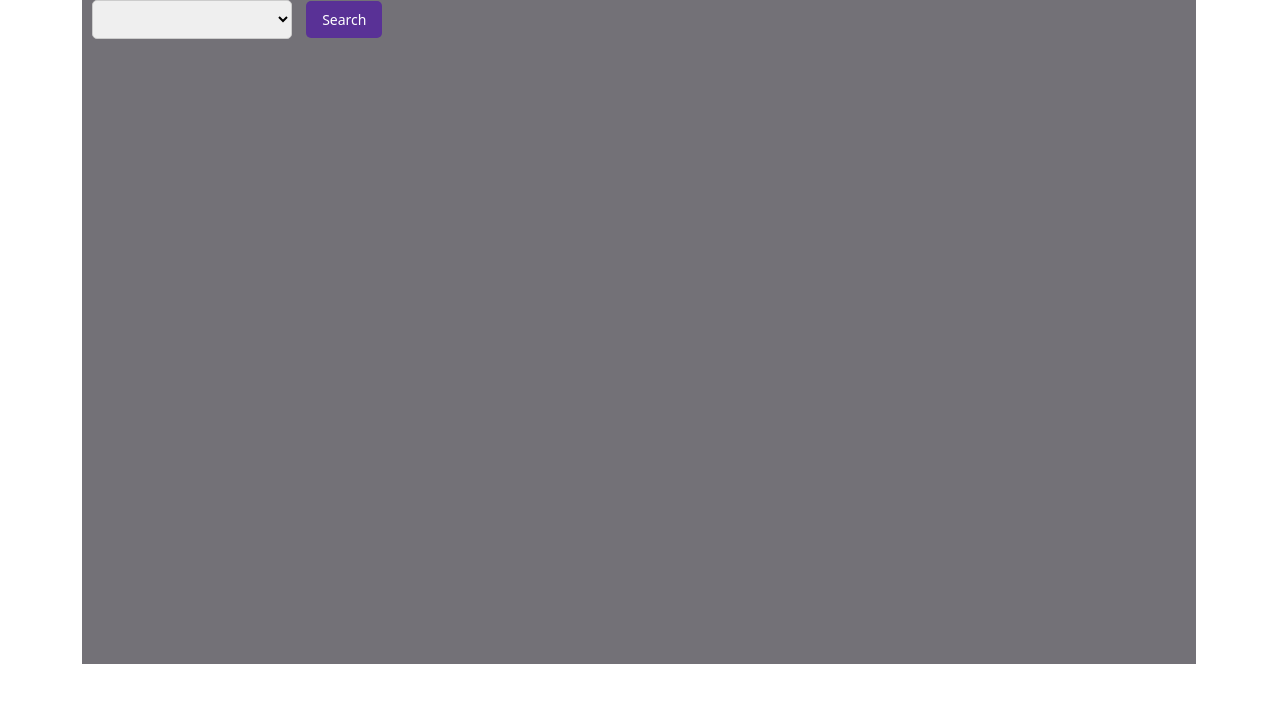
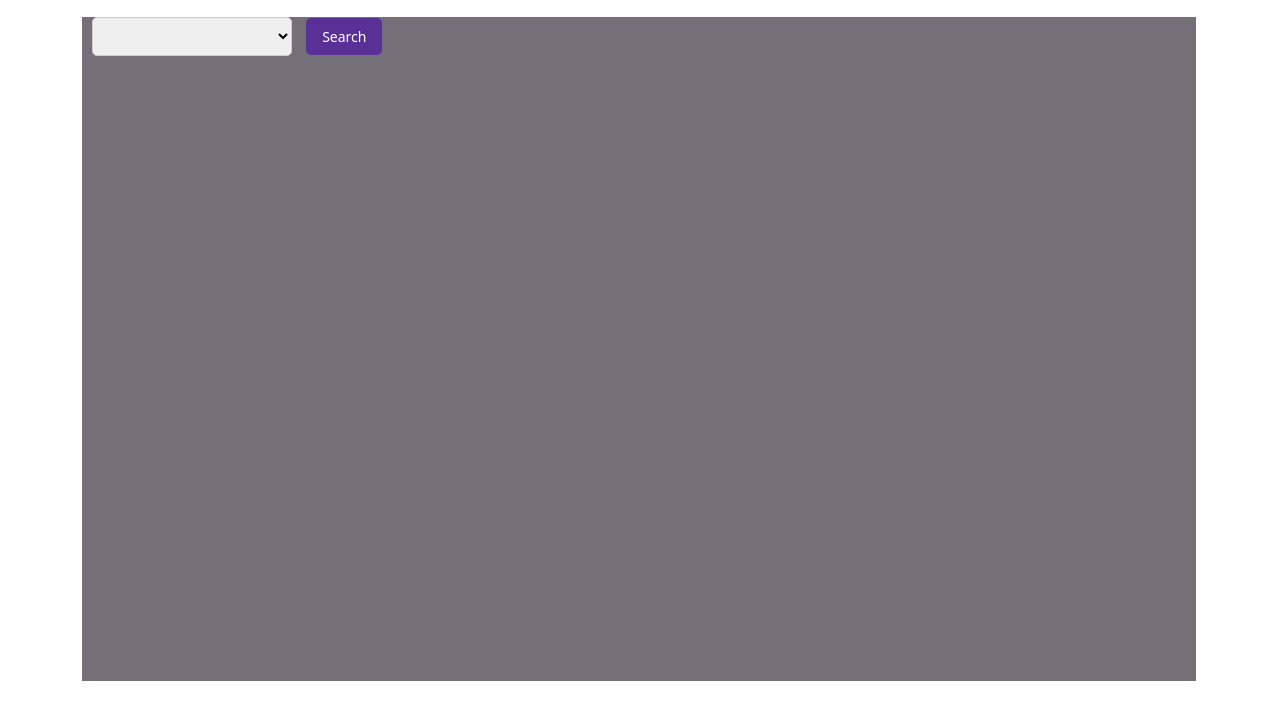
Before and after one commit to UmarShaheen03/Graph-Family-Tree, a Flask app: page /tree in a window 1280 px wide. Shown: the part 78-800 px from the top of the page. Run offline with Flask 3, Linux system fonts and the light colour scheme; data that the repository does not hold is empty; some libraries are stand-ins or nearby versions.

Commit message:
Changed bolding and headings on edit forms, spacing on tree page

```diff
--- a/app/static/css/edit_biography.css
+++ b/app/static/css/edit_biography.css
@@ -40,6 +40,7 @@
     margin-bottom: 5px;
     /* color: #495057; */
     font-size: 1.1rem;
+    font-weight:bold;
     color: #343a40;
 }
 
@@ -50,7 +51,6 @@
     background-color: #fff;
     box-shadow: inset 0 1px 3px rgba(0, 0, 0, 0.1);
     transition: border-color 0.3s ease, box-shadow 0.3s ease;
-
     padding: 0.75rem;
     border-radius: 8px;
 
@@ -69,7 +69,6 @@
     color: white;
     padding: 12px;
     font-size: 18px;
-    font-weight: bold;
     text-align: center;
     border: none;
     border-radius: 4px;
--- a/app/static/css/tree.css
+++ b/app/static/css/tree.css
@@ -7,6 +7,7 @@
     overflow: hidden;
     padding:0%;
     margin:0%;
+    margin-top:1.5%
 }
 svg {
     width: 100%;
--- a/app/templates/edit_biography.html
+++ b/app/templates/edit_biography.html
@@ -10,7 +10,7 @@
         <h2> </h2> -->
 
 <div class="edit-biography-container my-5">
-    <h1 class="text-center mb-4 text-uppercase font-weight-bold">Edit Biography Information</h1>
+    <h2 class="text-center mb-4">Edit Biography</h2>
     <div class="card shadow-lg rounded-lg border-0">
         <div class="card-body p-5">
             <form method="POST">
--- a/app/templates/modify_graph.html
+++ b/app/templates/modify_graph.html
@@ -7,7 +7,7 @@
 
 {% block bodyBlock %}
 <div class="container my-5">
-    <h1 class="text-center mb-4 text-uppercase font-weight-bold">Modify Graph</h1>
+    <h2 class="text-center">Modify Graph</h2>
 
     <div class="card shadow-lg rounded-lg border-0">
         <div class="card-body p-5">
--- a/app/templates/tree.html
+++ b/app/templates/tree.html
@@ -6,7 +6,8 @@
 {% endblock %}
 
 {% block bodyBlock %}
-<div class="container">
+<div class="d-md-flex flex-md-row container">
+    <p></p>
     <div id="graph-container">
         {{ form.hidden_tag() }}
         <!-- <label for="fullname" style="font-weight: bold; font-size: 14px; margin-right: 10px;">{{form.fullname.label}}</label> -->
```
